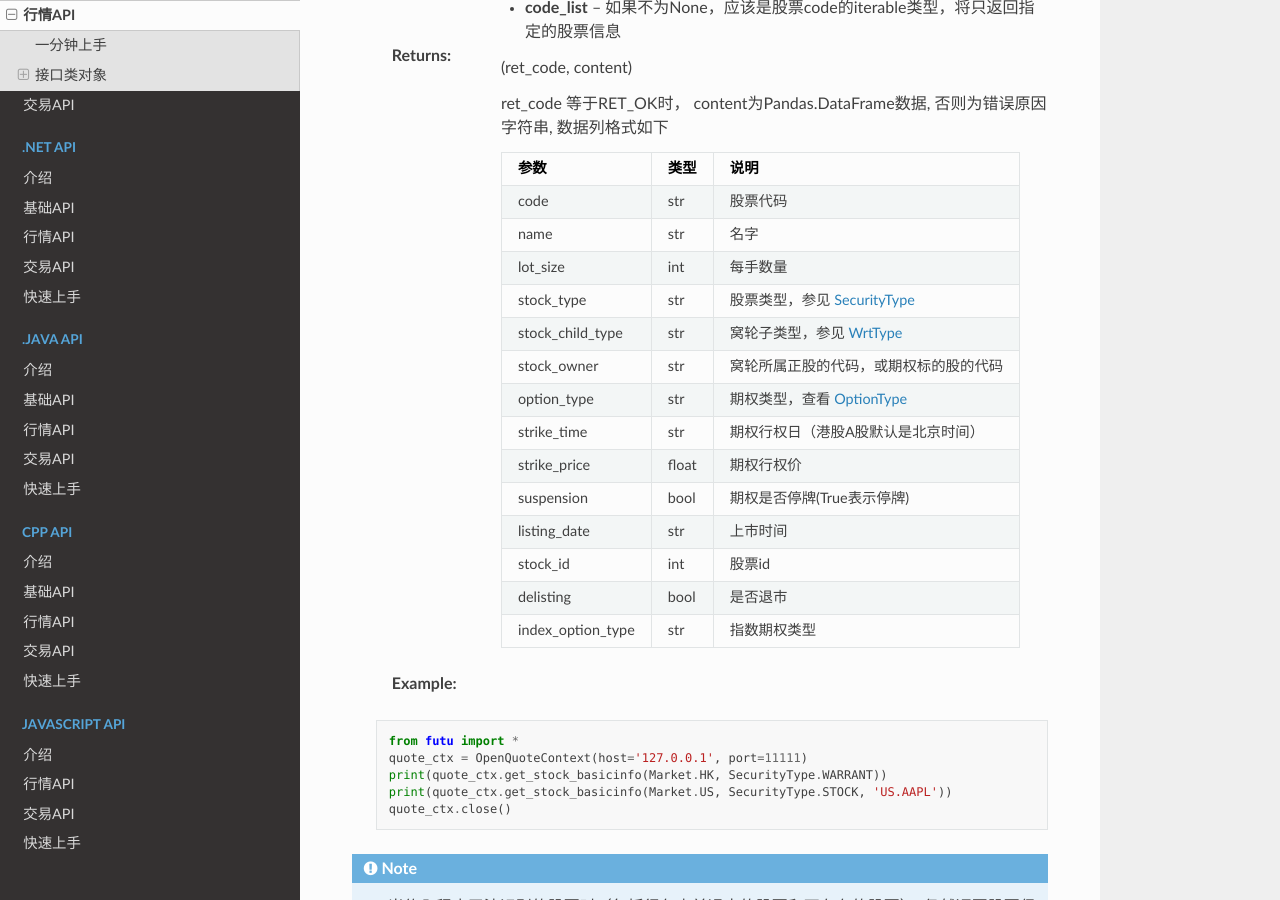
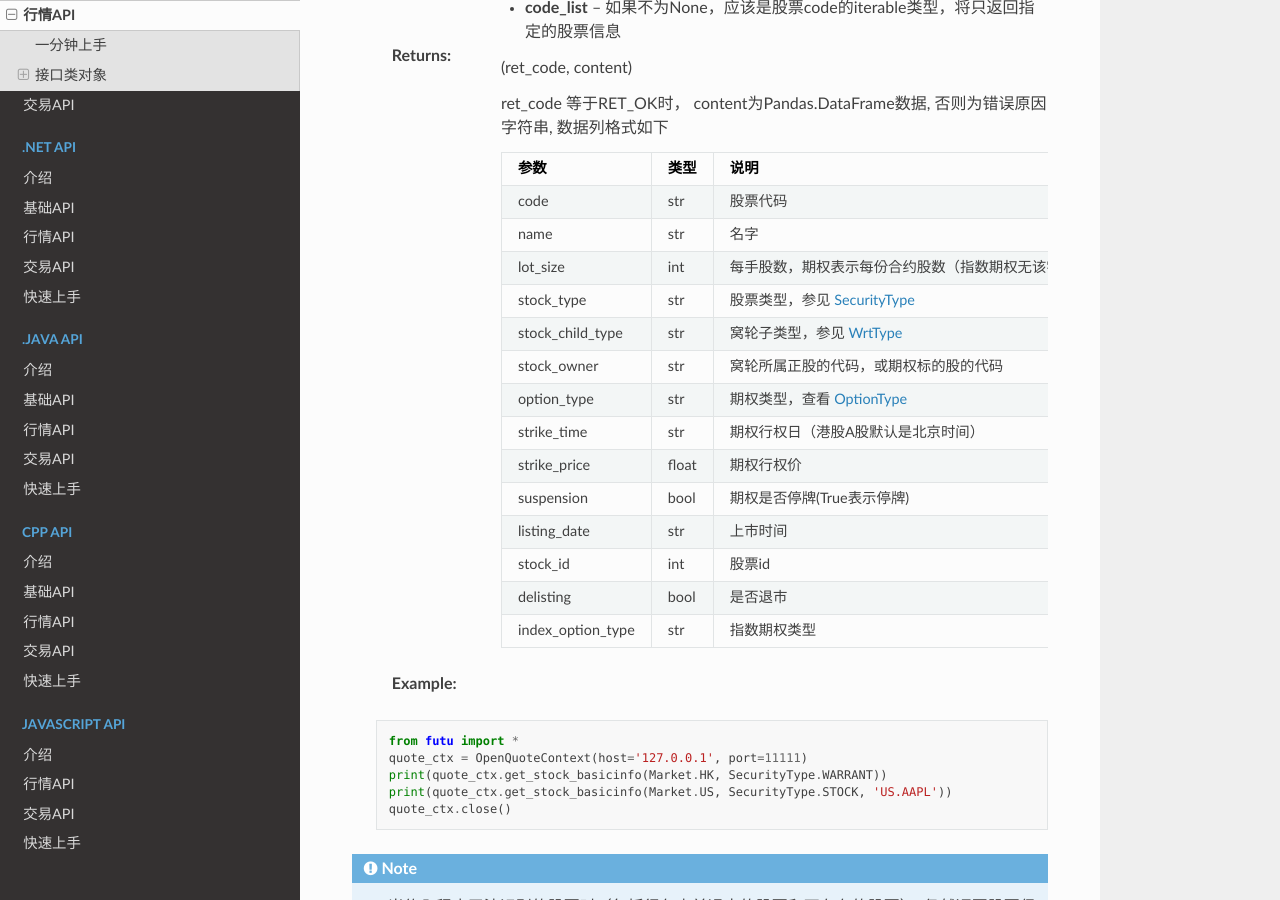
Before and after one commit to FutunnOpen/futu-api-doc, a Sphinx documentation site: the page built from doc_maker/source/api/Quote_API.rst, in a window 1280 px wide and 900 px high, scrolled down 3177 px. Built offline with Sphinx 7.4.7 and the Read the Docs theme 2.0.0, drawn with Linux system fonts in a browser that asks for light colours; some of the changed text lies outside the part shown.

Commit message:
lotsize说明补充

```diff
--- a/doc_maker/source/api/Quote_API.rst
+++ b/doc_maker/source/api/Quote_API.rst
@@ -244,7 +244,7 @@
         =================   ===========   ==============================================================================
         code                str            股票代码
         name                str            名字
-        lot_size            int            每手数量
+        lot_size            int            每手股数，期权表示每份合约股数（指数期权无该字段）
         stock_type          str            股票类型，参见 SecurityType_
         stock_child_type    str            窝轮子类型，参见 WrtType_
         stock_owner         str            窝轮所属正股的代码，或期权标的股的代码
@@ -1255,7 +1255,7 @@
 		参数                  类型                        说明
 		=================   ===========   ==============================================================================
 		code                str            证券代码
-		lot_size            int            每手数量
+		lot_size            int            每手股数，期权表示每份合约股数（指数期权无该字段）
 		stock_type          str            证券类型，参见 SecurityType_
 		stock_name          str            证券名字
 		list_time           str            上市时间（港股A股默认是北京时间）
@@ -1397,7 +1397,7 @@
         ==================   ===========   ==============================================================
         code                 str           股票代码
         name                 str           名字
-        lot_size             int           每手数量
+        lot_size             int           每手股数，期权表示每份合约股数（指数期权无该字段）
         stock_type           str           股票类型，参见 SecurityType_
         option_type          str           期权类型，查看 OptionType_
         stock_owner          str           标的股
@@ -1730,7 +1730,7 @@
         =================   ===========   ==============================================================================
         code                str            股票代码
         name                str            名字
-        lot_size            int            每手数量
+        lot_size            int            每手股数，期权表示每份合约股数（指数期权无该字段）
         stock_type          str            股票类型，参见 SecurityType_
         stock_child_type    str            窝轮子类型，参见 WrtType_
         stock_owner         str            窝轮所属正股的代码，或期权标的股的代码
@@ -1976,7 +1976,7 @@
 ipo_price_min                                float          最低发售价，港股适用；最低发行价，美股适用
 ipo_price_max                                float          最高发售价，港股适用；最高发行价，美股适用
 list_price                                   float          上市价，港股适用
-lot_size                                     int            每手股数，港股适用
+lot_size                                     int            每手股数，期权表示每份合约股数（指数期权无该字段）
 entrance_price                               float          入场费，港股适用
 is_subscribe_status                          bool           是否为认购状态，True-认购中，False-待上市
 apply_end_time                               str            截止认购日期字符串，港股适用
```
